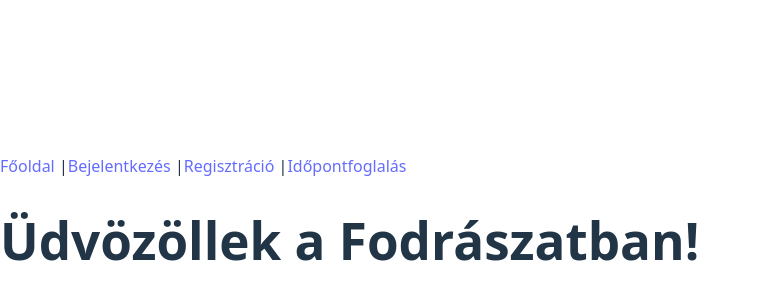
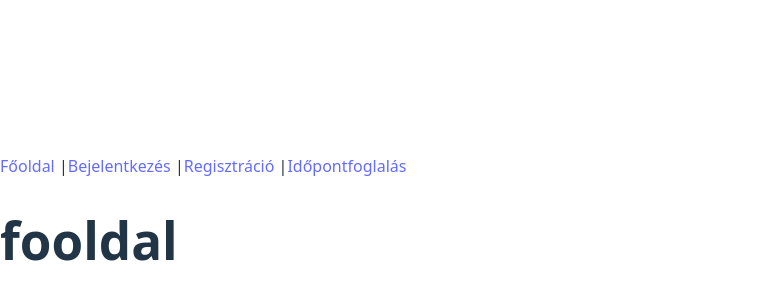
Before and after one commit to matyiontop/VizsgaRemek-barbershop-, a React app in the folder Frontend/: page / in a window 1280 px wide. Shown: the part 172-472 px from the top of the page, without its empty margins (0-759 px from the left). Built offline with nearby package versions, Linux system fonts and the light colour scheme; the HTML template or start-up script is replaced by a standard one.

Commit message:
Komponensek (frontend)

```diff
--- a/Frontend/src/App.jsx
+++ b/Frontend/src/Menu.jsx
@@ -1,10 +1,11 @@
 import { Routes, Route, Link } from 'react-router-dom';
 // Később itt importálod majd a saját komponenseidet, pl:
 // import Login from './pages/Login';
+import Home from './pages/home';
 import Register from './pages/Register';
 // import Booking from './pages/Booking';
 
-function App() {
+function Menu() {
   return (
     <div>
       <nav>
@@ -16,7 +17,7 @@ function App() {
       </nav>
 
       <Routes>
-        <Route path="/" element={<h1>Üdvözöllek a Fodrászatban!</h1>} />
+        <Route path="/" element={<Home />} />
         <Route path="/login" element={<h1>Itt lesz a Login oldal</h1>} />
         <Route path="/register" element={<Register />} />
         <Route path="/booking" element={<h1>Itt lesz az Időpontfoglalás</h1>} />
@@ -25,4 +26,4 @@ function App() {
   );
 }
 
-export default App;
+export default Menu;
--- a/Frontend/src/main.jsx
+++ b/Frontend/src/main.jsx
@@ -1,13 +1,14 @@
 import React from 'react'
 import ReactDOM from 'react-dom/client'
-import App from './App.jsx'
+import Menu from './Menu.jsx'
+
 import './index.css'
 import { BrowserRouter } from 'react-router-dom'
 
 ReactDOM.createRoot(document.getElementById('root')).render(
   <React.StrictMode>
     <BrowserRouter>
-      <App />
+      <Menu />
     </BrowserRouter>
   </React.StrictMode>,
 )
--- /dev/null
+++ b/Frontend/src/pages/home.jsx
@@ -0,0 +1,10 @@
+import { useState } from 'react';
+import { useNavigate } from 'react-router-dom';
+
+function Home()
+{
+    return(
+        <h1>fooldal</h1>
+    );
+}
+export default Home;
```
Also changed, not shown: 2 other files (tests, documents, lock files or other folders).
